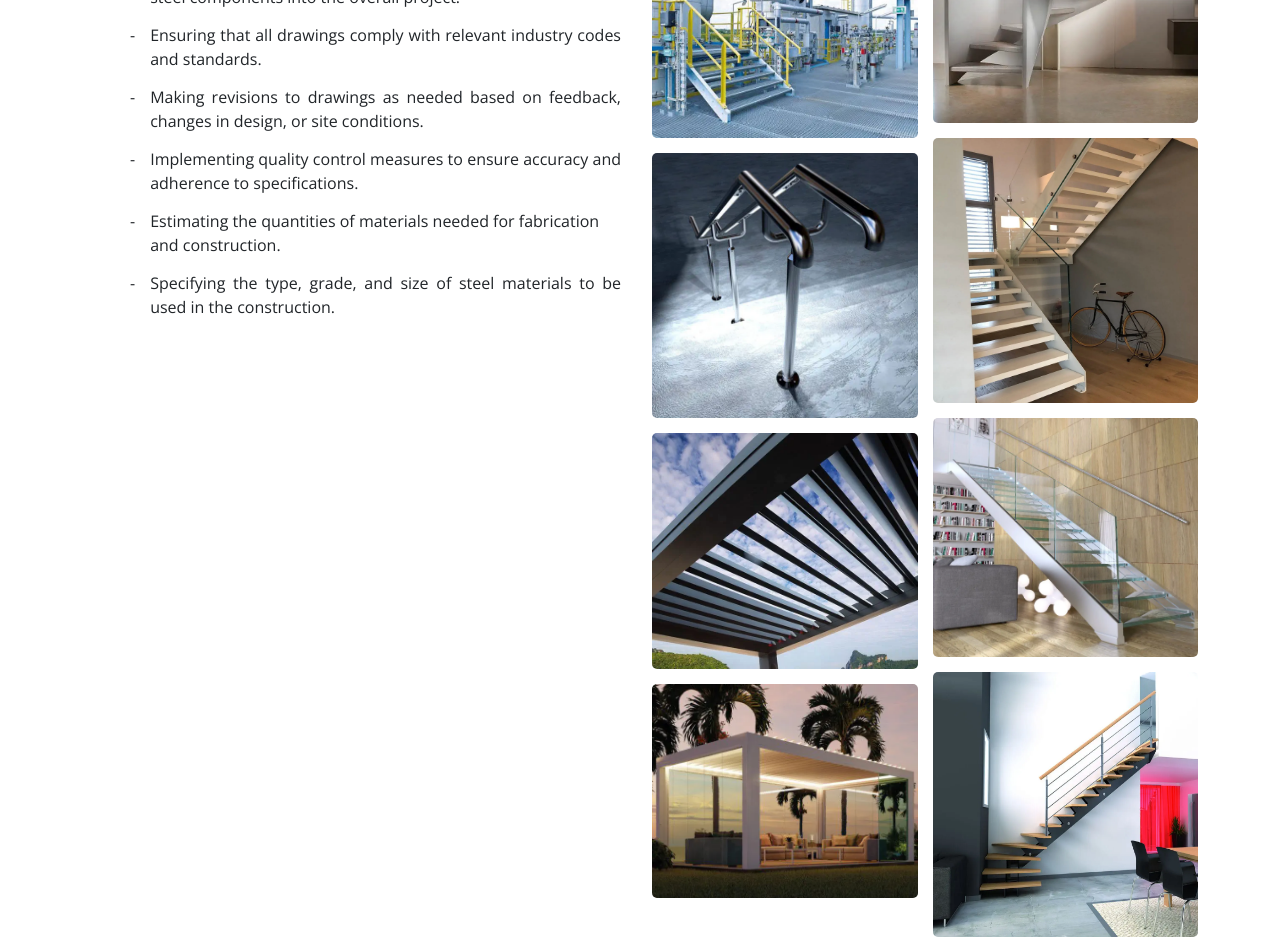
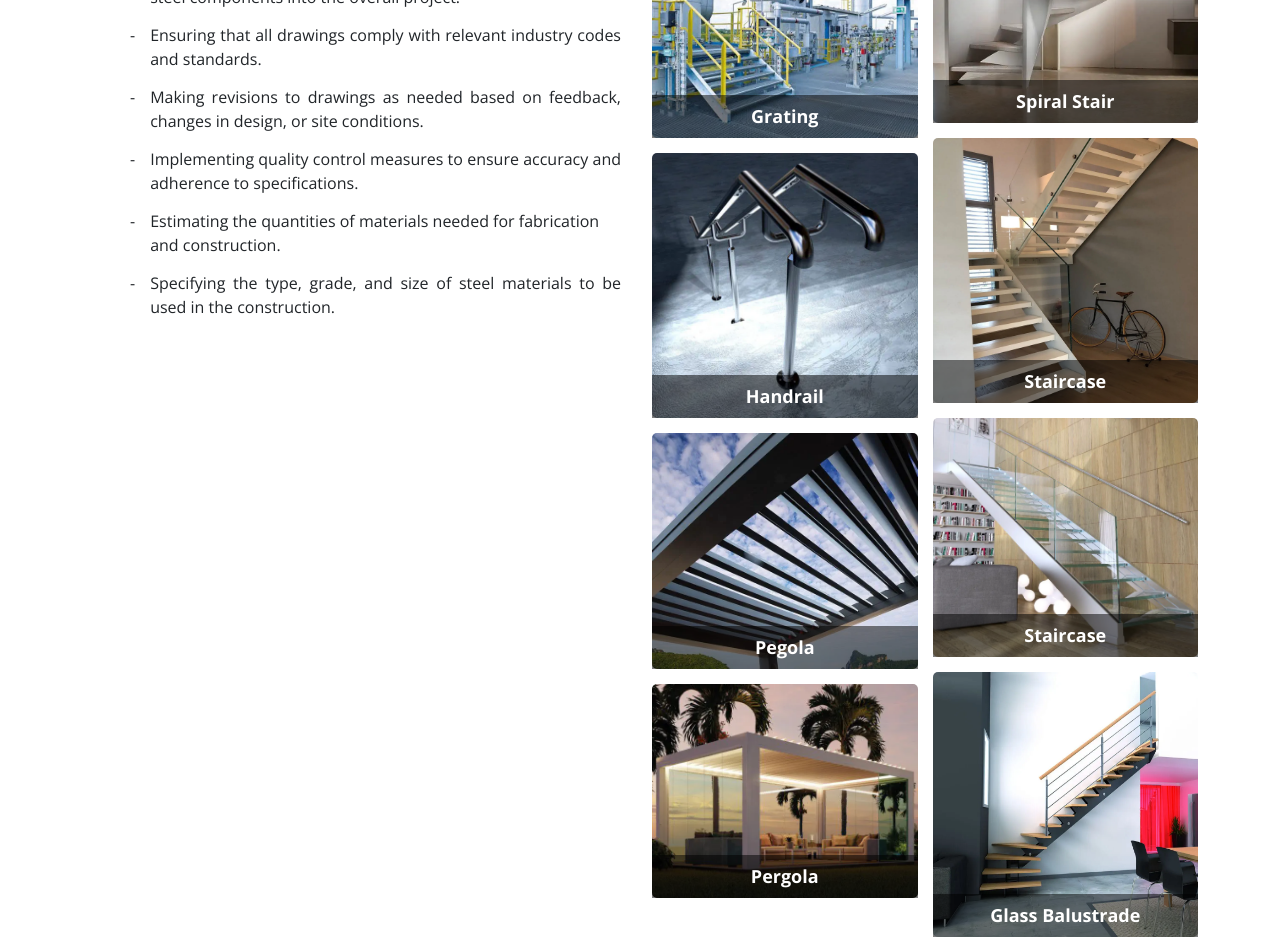
Before and after one commit to subratre/draftsman, a Next.js app: page /non-structural-steel-works in a window 1280 px wide. Shown: the part 1060-2000 px from the top of the page. Built offline with nearby package versions, Linux system fonts and the light colour scheme.

Commit message:
all commit

```diff
--- a/pages/non-structural-steel-works/index.js
+++ b/pages/non-structural-steel-works/index.js
@@ -112,6 +112,7 @@ const NonStructralSteelWorks = () => {
                       alt=""
                       width="100%"
                     />
+                    <div className="inneritem">Glass Balustrade</div>
                   </div>
                   <div className="gallery-item">
                     <img
@@ -119,6 +120,7 @@ const NonStructralSteelWorks = () => {
                       alt=""
                       width="100%"
                     />
+                    <div className="inneritem">Glass Balustrade</div>
                   </div>
                   <div className="gallery-item">
                     <img
@@ -126,6 +128,7 @@ const NonStructralSteelWorks = () => {
                       alt=""
                       width="100%"
                     />
+                    <div className="inneritem">Grating</div>
                   </div>
                   <div className="gallery-item">
                     <img
@@ -133,6 +136,7 @@ const NonStructralSteelWorks = () => {
                       alt=""
                       width="100%"
                     />
+                    <div className="inneritem">Handrail</div>
                   </div>
                   <div className="gallery-item">
                     <img
@@ -140,6 +144,7 @@ const NonStructralSteelWorks = () => {
                       alt=""
                       width="100%"
                     />
+                    <div className="inneritem">Pegola</div>
                   </div>
                   <div className="gallery-item">
                     <img
@@ -147,6 +152,7 @@ const NonStructralSteelWorks = () => {
                       alt=""
                       width="100%"
                     />
+                    <div className="inneritem">Pergola</div>
                   </div>
                   <div className="gallery-item">
                     {" "}
@@ -155,6 +161,7 @@ const NonStructralSteelWorks = () => {
                       alt=""
                       width="100%"
                     />
+                    <div className="inneritem">Spiral Stair</div>
                   </div>
                   <div className="gallery-item">
                     {" "}
@@ -163,6 +170,7 @@ const NonStructralSteelWorks = () => {
                       alt=""
                       width="100%"
                     />
+                    <div className="inneritem">Spiral Stair</div>
                   </div>
                   <div className="gallery-item">
                     {" "}
@@ -171,6 +179,7 @@ const NonStructralSteelWorks = () => {
                       alt=""
                       width="100%"
                     />
+                    <div className="inneritem">Staircase</div>
                   </div>
                   <div className="gallery-item">
                     {" "}
@@ -179,6 +188,7 @@ const NonStructralSteelWorks = () => {
                       alt=""
                       width="100%"
                     />
+                    <div className="inneritem">Staircase</div>
                   </div>
                   <div className="gallery-item">
                     {" "}
@@ -187,6 +197,7 @@ const NonStructralSteelWorks = () => {
                       alt=""
                       width="100%"
                     />
+                    <div className="inneritem">Glass Balustrade</div>
                   </div>
                 </div>
               </div>
--- a/styles/globals.css
+++ b/styles/globals.css
@@ -2518,8 +2518,20 @@ section.profesional-reviewer {
   margin-bottom: 15px;
   cursor: pointer;
   break-inside: avoid;
+  position: relative;
 }
 .gallery-item img {
   border-radius: 5px;
   transition: all 0.5s ease-in-out;
 }
+.inneritem {
+  position: absolute;
+  bottom: 0;
+  width: 100%;
+  background: rgba(0,0,0,0.5);
+  padding: 8px;
+  color: #fff;
+  text-transform: unset;
+  font-weight: bold;
+  font-size: 18px;
+}
```
